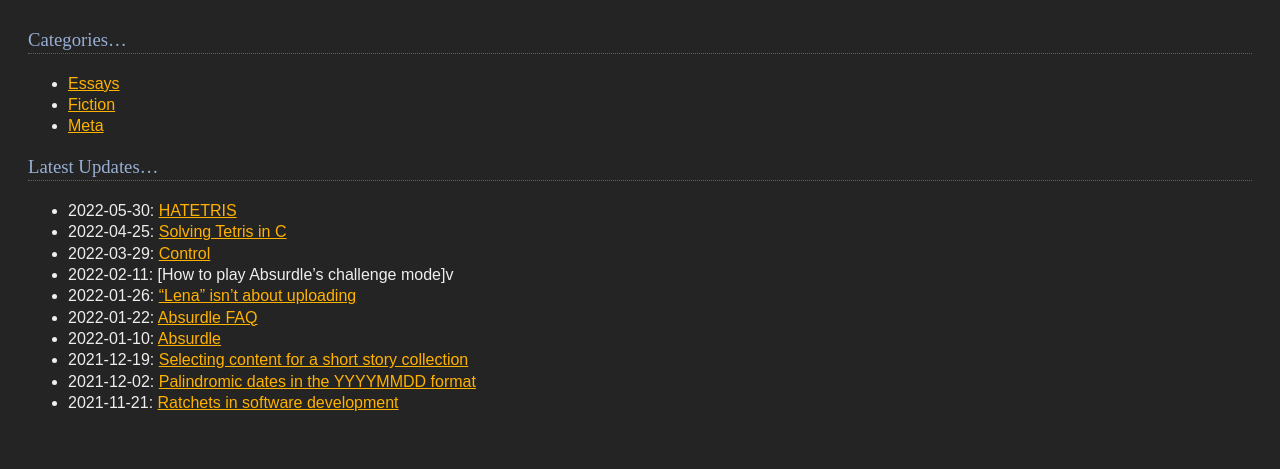
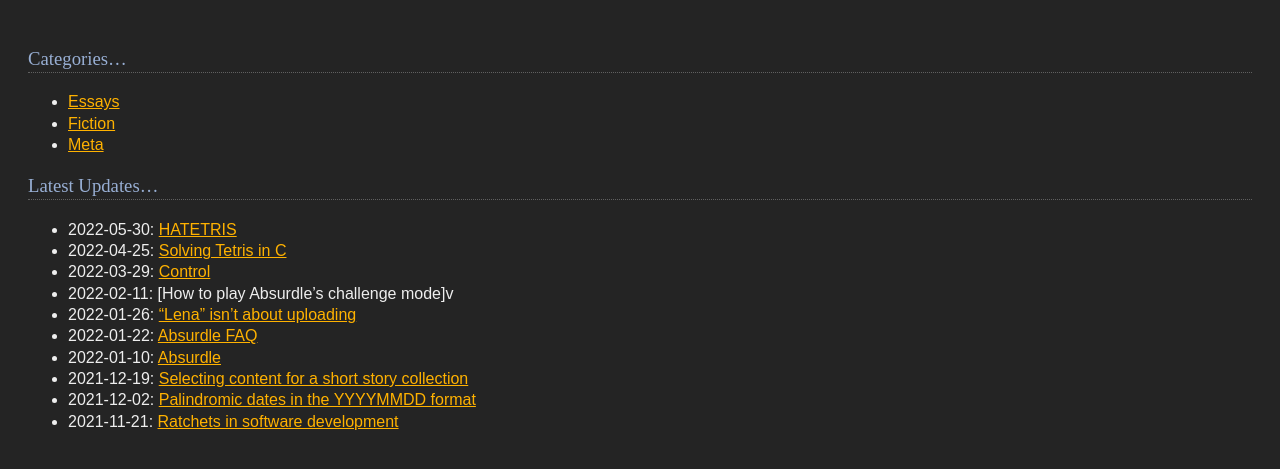
Before and after one commit to dmkgll/dmkgll, a Jekyll site: the page built from index.md, in a window 1280 px wide. Shown: the top 469 px of the page. Built offline with Jekyll 4.4.1, drawn with Linux system fonts in a browser that asks for light colours; our own code applies the rules of GitHub Pages for plain Markdown files.

Commit message:
Update default.html

```diff
--- a/_layouts/default.html
+++ b/_layouts/default.html
@@ -1,6 +1,6 @@
 <html>
   <head>
-    <style>body{padding:20px;font-family:sans-serif;color:#eeeeee;background:#242424;line-height: 1.3333;}h1,h2,h3,h4,h5,h6{color:#98afd4;border-bottom:.0625rem dotted #606060;font-family:helvetica-neue;font-weight:500;margin:margin: 2rem 0 1rem;}h4{color:#75a7f2;border-bottom:none;}a{color:#ffb200;}a:visited{#ffb200;}</style>
+    <style>article{padding:20px;}body{font-family:sans-serif;color:#eeeeee;background:#242424;line-height: 1.3333;}h1,h2,h3,h4,h5,h6{color:#98afd4;border-bottom:.0625rem dotted #606060;font-family:helvetica-neue;font-weight:500;margin:margin: 2rem 0 1rem;}h4{color:#75a7f2;border-bottom:none;}a{color:#ffb200;}a:visited{#ffb200;}</style>
   </head>
   <body>
     <article>
```
